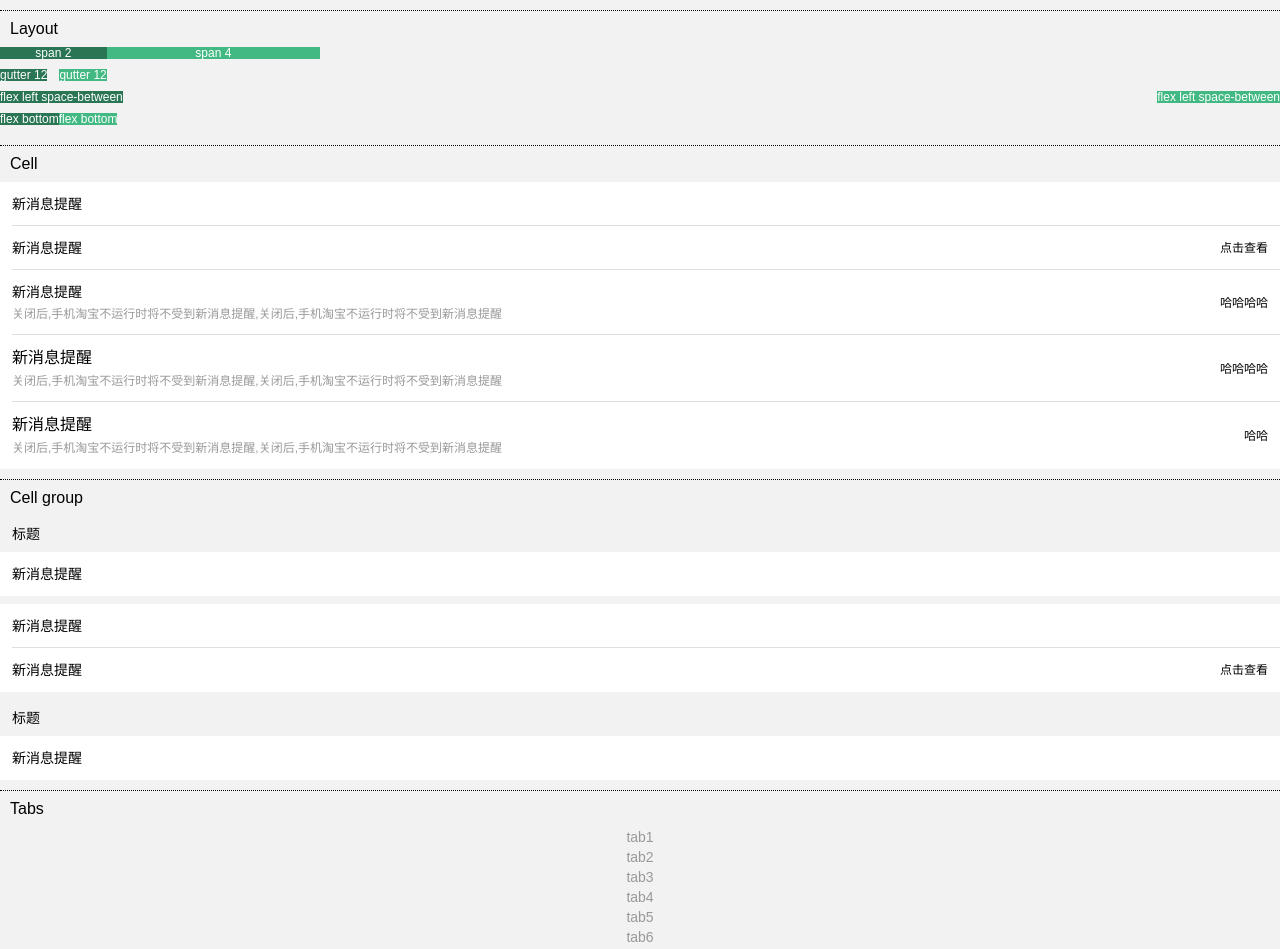
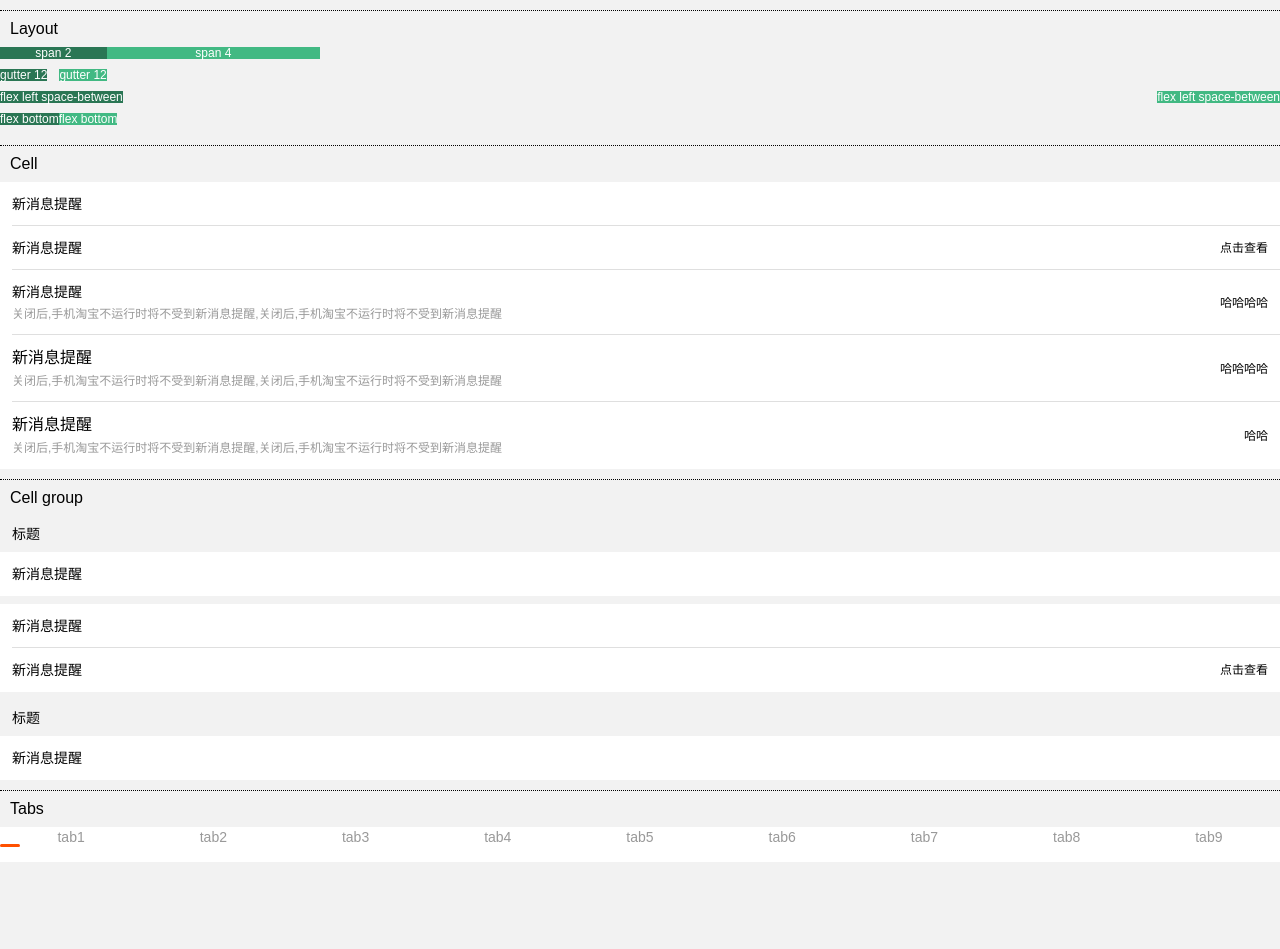
Before and after one commit to vita2333/vue2-taobao-mobile, a Vue app: page /#/ in a window 1280 px wide. Shown: the top 949 px of the page. After the commit the page ends 862 px from the top, so only its background shows below. Built offline with nearby package versions, Linux system fonts and the light colour scheme; a small style sheet from the web is missing.

Commit message:
feat: tabs > style

```diff
--- a/src/components/tab/index.js
+++ b/src/components/tab/index.js
@@ -2,7 +2,7 @@ import { createNamespace } from '@/utils/create'
 import { ChildrenMixin } from '@/mixins/relation'
 import { isDef } from '@/utils'
 
-const [createComponent] = createNamespace('tab')
+const [createComponent, bem] = createNamespace('tab')
 export default createComponent({
   mixins: [ChildrenMixin('vitaTabs')],
   props: {
@@ -19,7 +19,7 @@ export default createComponent({
       return isDef(this.name) ? this.name : this.index
     },
     isActive() {
-      return this.computedName() === this.parent.currentName
+      return this.computedName === this.parent.currentName
     },
   },
   watch: {
@@ -36,10 +36,16 @@ export default createComponent({
         })
       }
     },
-    render() {
-      // const { slots, parent, isActive } = this
-      // const shouldRender = this.inited
-      // const Content = shouldRender ? slots() : h()
-    },
+  },
+  render(h) {
+    const { slots, isActive } = this
+    const shouldRender = this.inited
+    const show = isActive
+    const Content = shouldRender ? slots() : h()
+    return (
+      <div vShow={show} role="tabpanel" className={bem('pane')}>
+        {Content}
+      </div>
+    )
   },
 })
--- a/src/components/tabs/index.js
+++ b/src/components/tabs/index.js
@@ -95,6 +95,12 @@ export default createComponent({
         index += diff
       }
     },
+    // emit event when clicked
+    onClick(index) {
+      const { title, computedName } = this.children[index]
+      this.setCurrentIndex(index)
+      this.$emit('click', computedName, title)
+    },
   },
   render() {
     const Nav = this.children.map((item, index) => (
--- a/src/components/tabs/index.less
+++ b/src/components/tabs/index.less
@@ -19,3 +19,31 @@
     position: relative;
   }
 }
+
+.vita-tabs {
+  position: relative;
+  &__wrap {
+    overflow: hidden;
+  }
+  &__nav {
+    position: relative;
+    display: flex;
+    background-color: @white;
+    user-select: none;
+
+    box-sizing: content-box;
+    height: 100%;
+    padding-bottom: 15px; /* 15px padding to hide scrollbar in mobile safari */
+  }
+
+  &__line {
+    width: 20px;
+    position: absolute;
+    bottom: 15px;
+    left: 0;
+    z-index: 1;
+    height: 3px;
+    background-color: @primary;
+    border-radius: 3px;
+  }
+}
```
